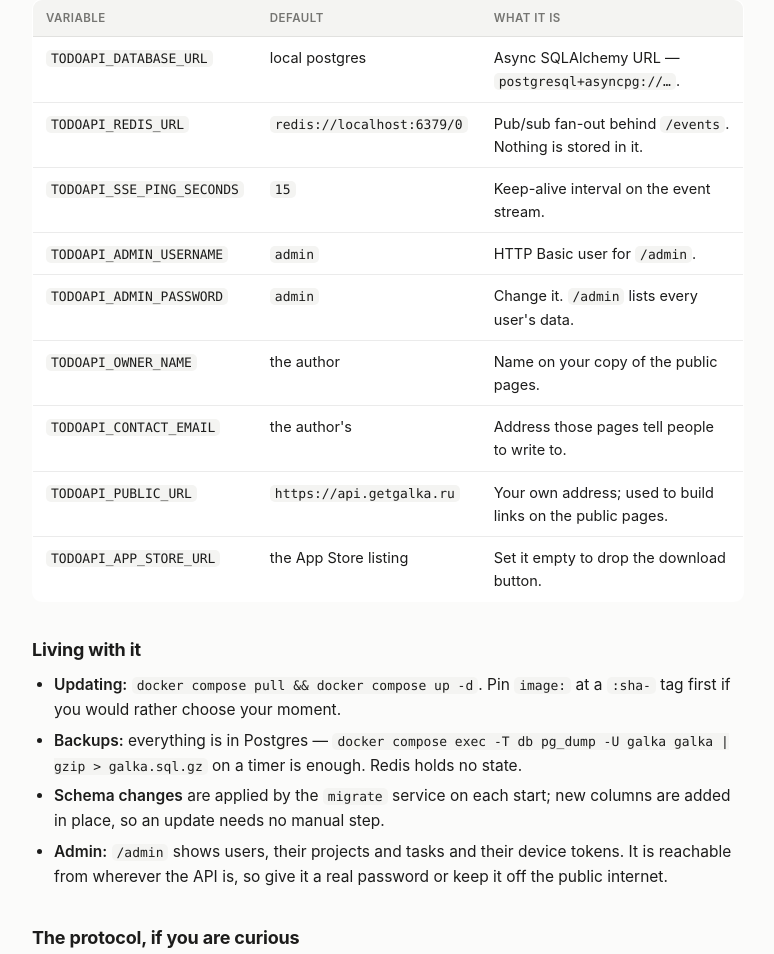
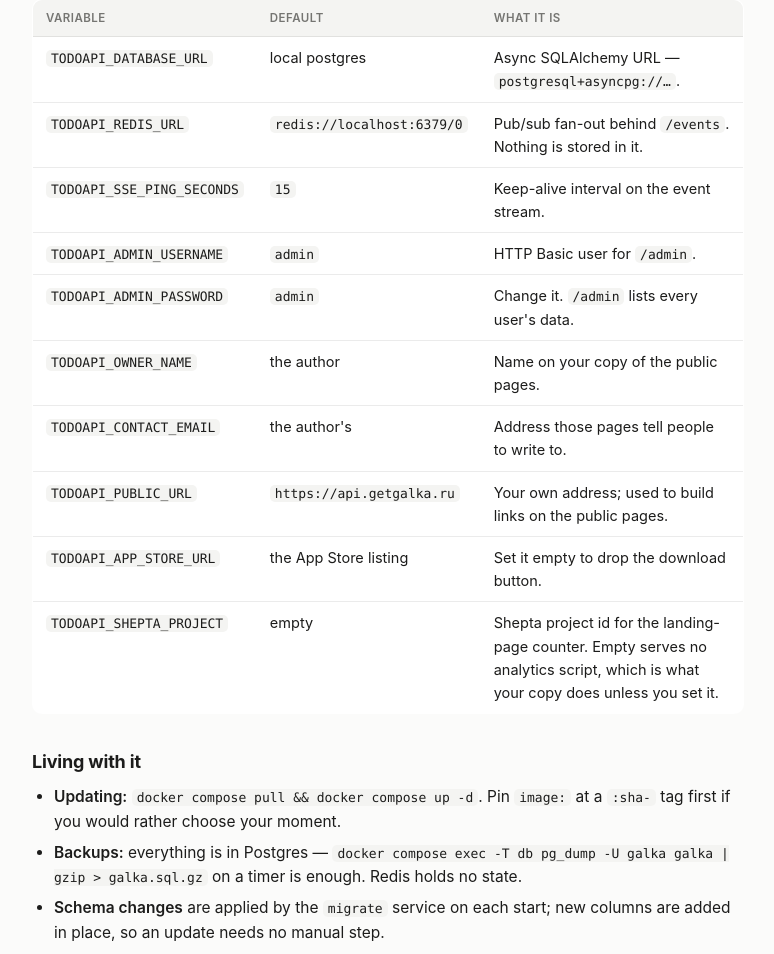
Before and after one commit to GalkaApp/galkaapp-api, a FastAPI app: page /self-hosting in a window 1280 px wide. Shown: the part 3000-3954 px from the top of the page, without its empty margins (252-1026 px from the left). Run offline with FastAPI, Linux system fonts and the light colour scheme; parts of the project's set-up code (start-up, migrations or seed data) failed here and were passed over.

Commit message:
Add an optional Shepta counter to the landing page

```diff
--- a/app/config.py
+++ b/app/config.py
@@ -18,6 +18,9 @@ class Settings(BaseSettings):
     # Where the self-hosting page sends people for the code and the image.
     source_url: str = "https://github.com/GalkaApp/galkaapp-api"
     docker_image: str = "skymanrm/galkaapp-api"
+    # Shepta project id for the landing page counter. Empty means no script tag,
+    # so a self-hosted copy never reports into someone else's account.
+    shepta_project: str = ""
 
     model_config = {"env_prefix": "TODOAPI_"}
 
--- a/app/routers/pages.py
+++ b/app/routers/pages.py
@@ -27,6 +27,7 @@ def _context(request: Request) -> dict:
         "app_store_url": settings.app_store_url,
         "source_url": settings.source_url,
         "docker_image": settings.docker_image,
+        "shepta_project": settings.shepta_project,
         "public_url": settings.public_url,
         "server_host": urlparse(settings.public_url).netloc or request.url.netloc,
         "year": date.today().year,
--- a/app/templates/public/base.html
+++ b/app/templates/public/base.html
@@ -69,6 +69,7 @@
   }
 {% block style %}{% endblock %}
 </style>
+{% block head %}{% endblock %}
 </head>
 <body>
 <header class="site">
--- a/app/templates/public/landing.html
+++ b/app/templates/public/landing.html
@@ -1,5 +1,10 @@
 {% extends "public/base.html" %}
 {% block title %}Galka — tasks, projects, and a plan{% endblock %}
+
+{# Web analytics, landing page only; off unless TODOAPI_SHEPTA_PROJECT is set. #}
+{% block head %}{% if shepta_project %}
+<script async src="https://api.shepta.ru/m.js" data-project="{{ shepta_project }}"></script>
+{% endif %}{% endblock %}
 
 {% block style %}
   /* Top and bottom only; the shorthand would drop .wrap's side padding. */
--- a/app/templates/public/self-hosting.html
+++ b/app/templates/public/self-hosting.html
@@ -177,6 +177,9 @@ curl http://localhost:8000/health
       <td>Your own address; used to build links on the public pages.</td></tr>
   <tr><td><code>TODOAPI_APP_STORE_URL</code></td><td>the App Store listing</td>
       <td>Set it empty to drop the download button.</td></tr>
+  <tr><td><code>TODOAPI_SHEPTA_PROJECT</code></td><td>empty</td>
+      <td>Shepta project id for the landing-page counter. Empty serves no
+          analytics script, which is what your copy does unless you set it.</td></tr>
 </table>
 
 <h2>Living with it</h2>
--- a/docker-compose.yml
+++ b/docker-compose.yml
@@ -138,6 +138,7 @@ services:
       TODOAPI_SSE_PING_SECONDS: "15"
       TODOAPI_ADMIN_USERNAME: ${TODOAPI_ADMIN_USERNAME:-admin}
       TODOAPI_ADMIN_PASSWORD: ${TODOAPI_ADMIN_PASSWORD:?set TODOAPI_ADMIN_PASSWORD in .env}
+      TODOAPI_SHEPTA_PROJECT: ${TODOAPI_SHEPTA_PROJECT:-}
     depends_on:
       migrate:
         condition: service_completed_successfully
```
Also changed, not shown: tests/test_pages.py (+24 -0 lines), 1 other file.
